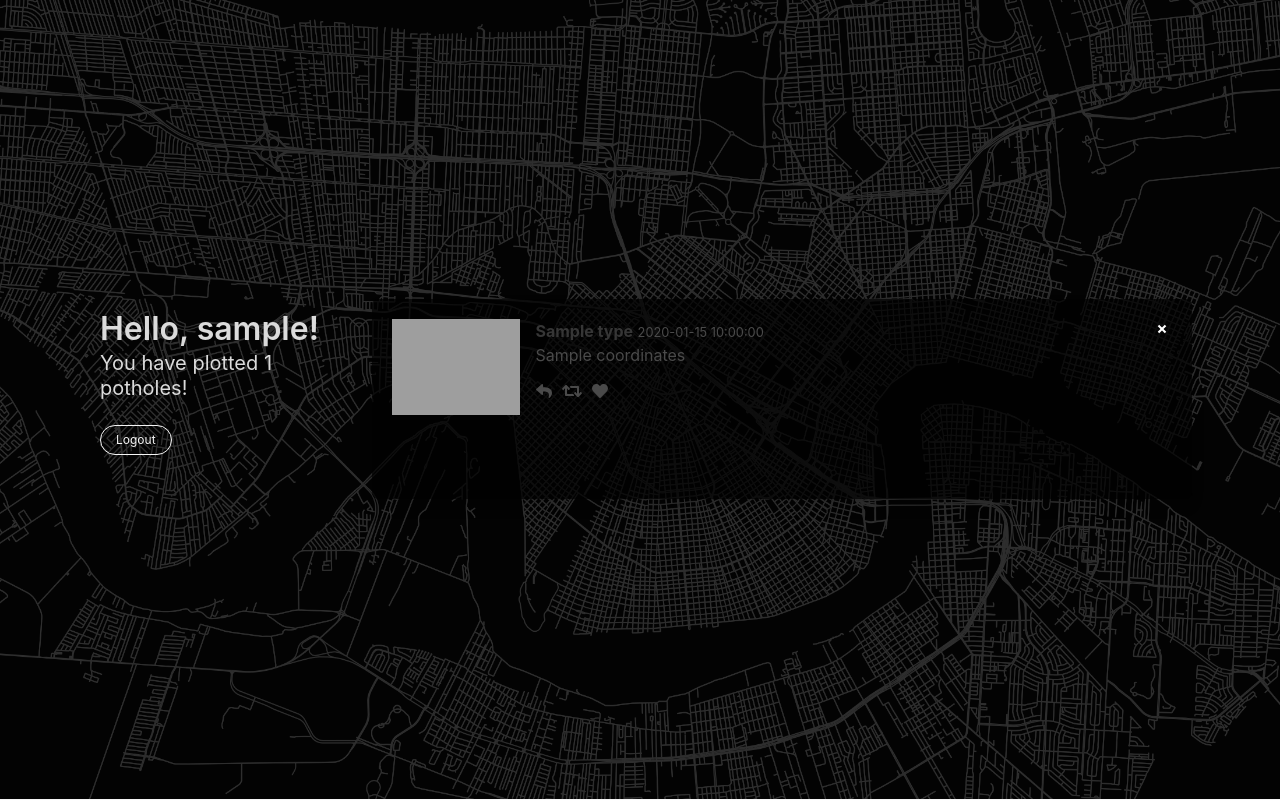
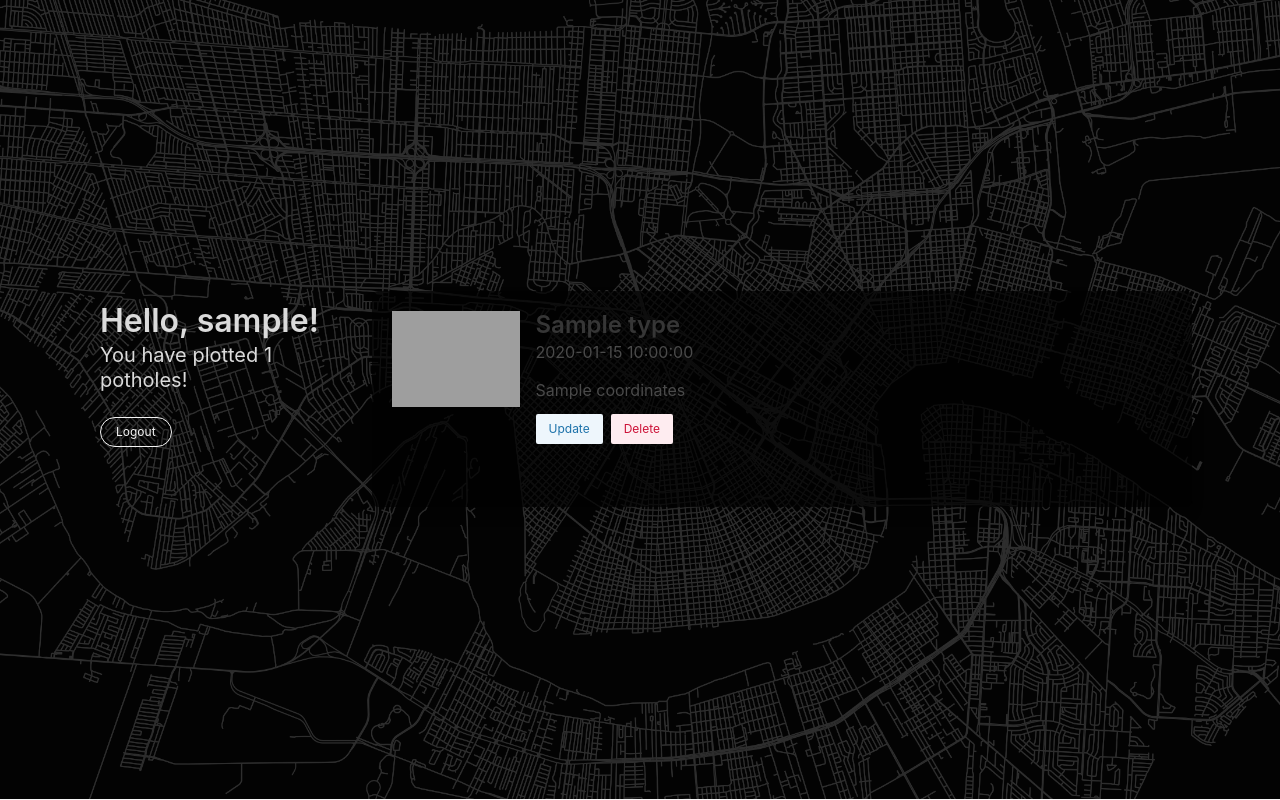
Before and after one commit to patricktrainer/plot-hole, a Flask app: template plot_hole/templates/account.html in a window 1280 px wide. Shown: the part 73-873 px from the top of the page. Run offline with Flask 2, Linux system fonts and the light colour scheme; the visitor is signed in with stand-in values (Sample User, id 1); the template is opened without the code that fills it: most values are stand-ins (such as "Sample title", 1, 10 or a date in 2020); some libraries are stand-ins or nearby versions; grey boxes are pictures that could not be loaded.

Commit message:
add scrollable table to account page

```diff
--- a/plot_hole/templates/account.html
+++ b/plot_hole/templates/account.html
@@ -18,11 +18,12 @@
       </div>
     </div>
     <div class="container">
-
-        <div class="tile is-ancestor">
-          <div class="tile is-vertical is-parent">
+      <div class="box">
+        <div style="max-height:500px;overflow:auto;">
+          <table class="table is-hoverable">
+            <tbody>
               {% for plot in plots %}
-            <div class="tile is-child box">
+              <tr>
                 <article class="media">
                   <figure class="media-left">
                     <p class="image is-128x128">
@@ -31,34 +32,27 @@
                   </figure>
                   <div class="media-content">
                     <div class="content">
-                    <p>
-                      <strong>{{ plot.plot.type }}</strong> <small>{{ plot.plot_date }}</small>
-                      <br>
+                      <p class="title is-4"> {{ plot.plot.type }} </p>
+                      <p class="subtitle is-6"> {{ plot.plot_date }} </p>
+                      <div class="content">
                         {{ plot.plot.coordinates }}
-                    </p>
+                      </div>
                     </div>
                     <nav class="level is-mobile">
                       <div class="level-left">
-                      <a class="level-item">
-                        <span class="icon is-small"><i class="fas fa-reply"></i></span>
-                      </a>
-                      <a class="level-item">
-                        <span class="icon is-small"><i class="fas fa-retweet"></i></span>
-                      </a>
-                      <a class="level-item">
-                        <span class="icon is-small"><i class="fas fa-heart"></i></span>
-                      </a>
+                        <div class="buttons">
+                          <button class="button is-info is-light is-small">Update</button>
+                          <button class="button is-danger is-light is-small">Delete</button>
+                        </div>
                       </div>
                     </nav>
                   </div>
-                <div class="media-right">
-                  <button class="delete"></button>
+                </article>
+              </tr>
+              {% endfor %}
+            </tbody>
+          </table>
         </div>
-              </article>
-            </div>
-            {% endfor %}
-          </div>
-
       </div>
     </div>
   </div>
```
Lines whose indentation alone changed are shown as unchanged.
